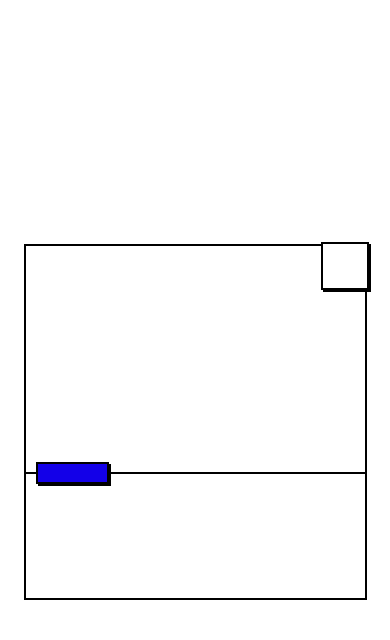
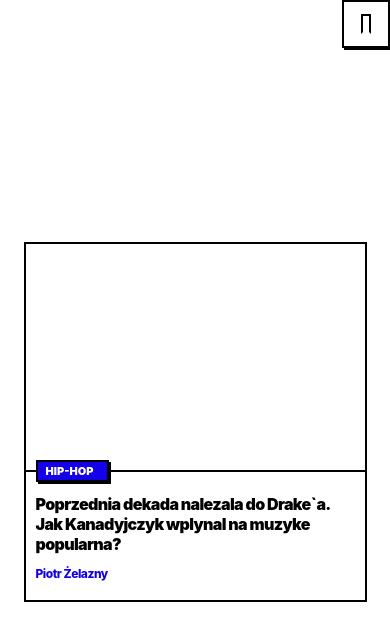
Before and after one commit to jbryn/elpassion-task, a Next.js app: page / in a window 390 px wide. Shown: the top 640 px of the page. Built offline with nearby package versions, Linux system fonts and the light colour scheme.

Commit message:
post home/mobile view, first image asset added

```diff
--- a/components/Post.tsx
+++ b/components/Post.tsx
@@ -1,16 +1,17 @@
 import { Box, Flex, Text } from "@chakra-ui/react";
+import Image from "next/image";
 import "@fontsource/montserrat";
 
 export default function Post() {
   return (
-    <Flex position="absolute" direction="column" alignItems="center" p="2px">
     <Box
       w={"343px"}
-        h={"356px"}
+      h={"360px"}
       left={"0px"}
       top={"0px"}
       border={"2px solid #000000"}
     >
+      {/* <Box position="relative" top="0px" w="339px" h="222px" bg="red"></Box> */}
       <Box position="absolute" w="48px" h="48px" right="0px" top="0px">
         <Box
           pos="absolute"
@@ -22,7 +23,26 @@ export default function Post() {
           border={"2px solid #000000"}
           boxSizing="border-box"
           boxShadow="2px 2px 0px #000000"
-          ></Box>
+        >
+          <Box
+            pos="absolute"
+            w="24px"
+            h="24px"
+            left="calc(50% - 24px/2)"
+            top="calc(50% - 24px/2)"
+          >
+            <Box
+              pos="absolute"
+              left="29.17%"
+              right="29.17%"
+              top="8.33%"
+              bottom="8.33%"
+              border="2px solid #000000"
+              borderBottom="2px solid transparent"
+              boxSizing="border-box"
+            />
+          </Box>
+        </Box>
       </Box>
       <Box
         position={"relative"}
@@ -45,20 +65,42 @@ export default function Post() {
         boxSizing={"border-box"}
         boxShadow={"2px 2px 0px #000000"}
       >
-          {/* <Box h="14px">
         <Text
-            fontFamily={"Montserrat"}
+          // fontFamily={"Montserrat"}
           fontStyle={"normal"}
           fontWeight={"900"}
-            fontSize={"12px"}
+          fontSize={"11px"}
           // lineHeight={"14px"}
           color={"#FFFFFF"}
         >
           HIP-HOP
         </Text>
-        </Box> */}
       </Flex>
+      <Text
+        position="relative"
+        width="319px"
+        height="60px"
+        top="210px"
+        left="10px"
+        fontWeight={900}
+        fontSize="16px"
+        letterSpacing="-0.04em"
+        lineHeight="20px"
+      >
+        {"Poprzednia dekada nalezala do Drake`a. "}
+        {"Jak Kanadyjczyk wplynal na muzyke popularna?"}
+      </Text>
+      <Box position="relative" w="148px" height="16px" top="206px" left="10px">
+        <Text
+          fontSize="12px"
+          color="#1300E8"
+          letterSpacing="-0.04em"
+          fontWeight="800"
+          lineHeight="16px"
+        >
+          Piotr Żelazny
+        </Text>
       </Box>
-    </Flex>
+    </Box>
   );
 }
```
Also changed, not shown: public/rihanagettysite.png (added). Lines whose indentation alone changed are shown as unchanged.
